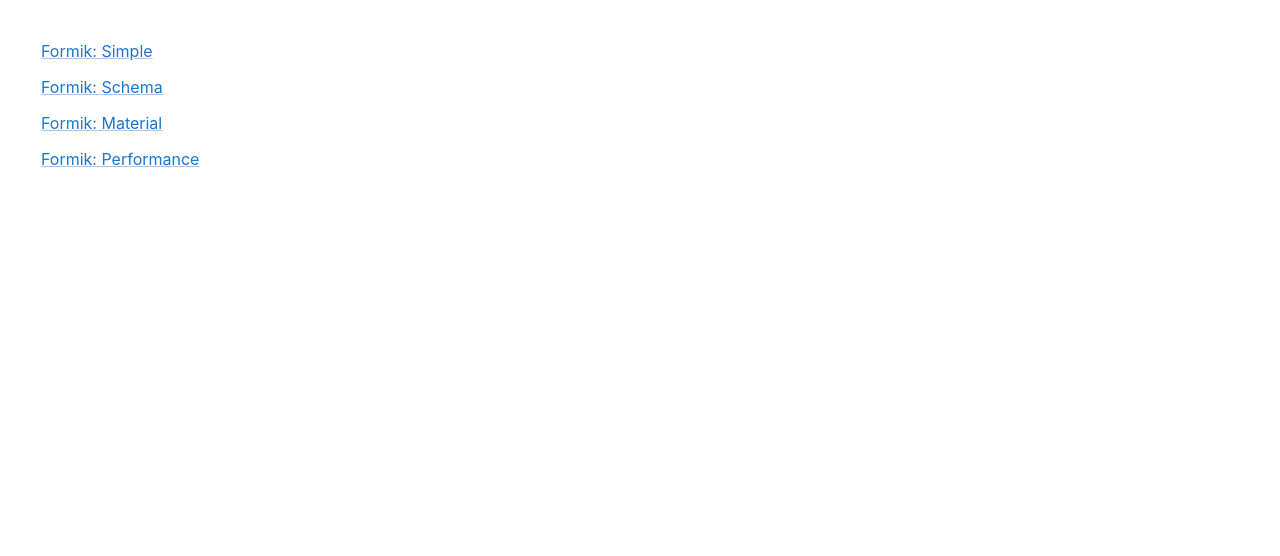
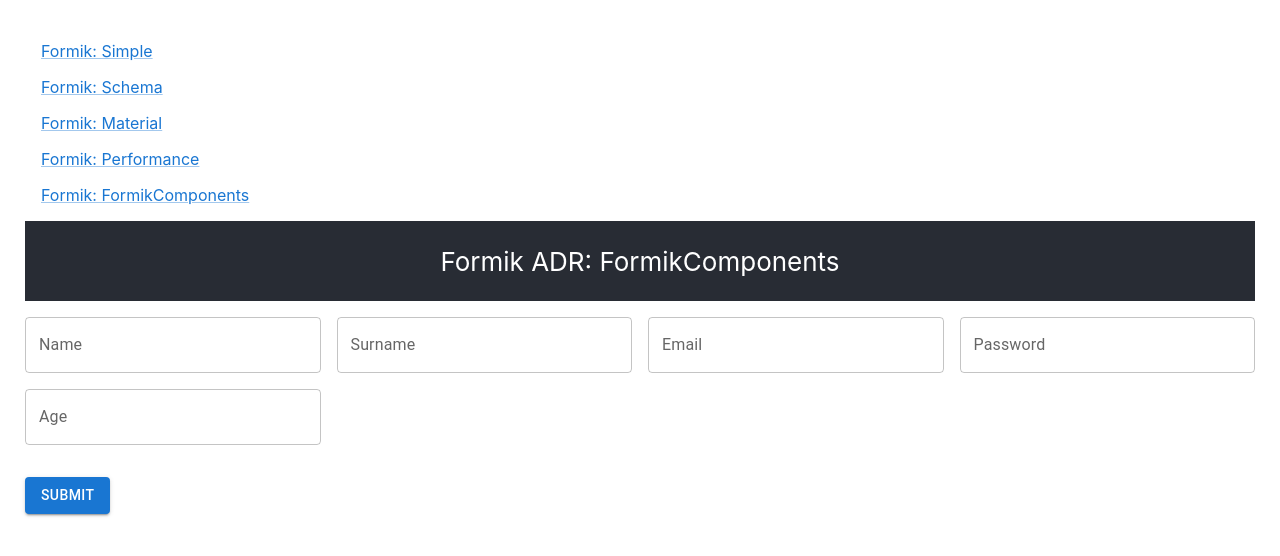
Before and after one commit to Hastaen/formik-trial-test, a React (Create React App) app: page /formik/FormikComponents in a window 1280 px wide. Shown: the top 556 px of the page. Built offline with nearby package versions, Linux system fonts and the light colour scheme.

Commit message:
formik components

```diff
--- a/src/App.tsx
+++ b/src/App.tsx
@@ -3,6 +3,7 @@
 import Schema from "./Formik/Schema/Schema";
 import Simple from "./Formik/Simple/Simple";
 import Performance from "./Formik/Performance/Performance";
+import FormikComponents from "./Formik/FormikComponents/FormikComponents";
 import "./App.css";
 import { List, ListItem, Link } from "@mui/material";
 
@@ -22,12 +23,16 @@
         <ListItem>
           <Link href="/formik/performance">Formik: Performance</Link>
         </ListItem>
+        <ListItem>
+          <Link href="/formik/FormikComponents">Formik: FormikComponents</Link>
+        </ListItem>
       </List>
       <Routes>
         <Route path="/formik/simple" element={<Simple />} />
         <Route path="/formik/schema" element={<Schema />} />
         <Route path="/formik/material" element={<Material />} />
         <Route path="/formik/performance" element={<Performance />} />
+        <Route path="/formik/FormikComponents" element={<FormikComponents />} />
       </Routes>
     </BrowserRouter>
   );
--- /dev/null
+++ b/src/Formik/FormikComponents/FormikComponents.tsx
@@ -0,0 +1,225 @@
+import React from "react";
+import { useFormik, Formik, Form, Field } from "formik";
+import Button from "@mui/material/Button";
+import { Box, Grid, TextField } from "@mui/material";
+import * as Yup from "yup";
+
+const SignupSchema = Yup.object().shape({
+  name: Yup.string()
+    .min(2, "Too Short!")
+    .max(50, "Too Long!")
+    .required("Required"),
+  surname: Yup.string()
+    .min(2, "Too Short!")
+    .max(50, "Too Long!")
+    .required("Required"),
+  email: Yup.string().email("Invalid email").required("Required"),
+  password: Yup.string()
+    .min(10, "Too Short!")
+    .max(30, "Too Long!")
+    .matches(/\d+/, { message: "Password no number" })
+    .matches(/[a-z]+/, { message: "Password no lowercase" })
+    .matches(/[A-Z]+/, { message: "Password no uppercase" })
+    .matches(/[!@#$%^&*()-+]+/, {
+      message: "Password no special char",
+    })
+    .required("Required"),
+  age: Yup.number()
+    .positive()
+    .integer()
+    .min(10, "Too yound!")
+    .max(100, "Too old!")
+    .required("Required"),
+});
+
+const SignupForm = () => {
+  // Pass the useFormik() hook initial form values and a submit function that will
+  // be called when the form is submitted
+  const formik = useFormik({
+    initialValues: {
+      email: "",
+      name: "",
+      surname: "",
+      password: "",
+      age: "",
+    },
+    validationSchema: SignupSchema,
+    onSubmit: (values) => {
+      alert(JSON.stringify(values, null, 2));
+    },
+  });
+  console.log('formik.touched.age', formik.touched.age)
+
+  return (
+    <>
+      < Formik
+        initialValues={{
+          email: "",
+          name: "",
+          surname: "",
+          password: "",
+          age: ""
+        }}
+        validationSchema={SignupSchema}
+        onSubmit={values => {
+          alert(JSON.stringify(values, null, 2));
+        }}
+      >
+        {({ errors, touched }) => (
+          <Form>
+            <Grid container alignItems="start" direction="row" spacing={2}>
+              <Grid item xs={6} sm={4} md={3}>
+                <Box display="flex" alignItems="start" flexDirection="column">
+                  <Field name="name">
+                    {({
+                      //@ts-ignore
+                      field, // { name, value, onChange, onBlur }
+                      //@ts-ignore
+                      form: { touched, errors }, // also values, setXXXX, handleXXXX, dirty, isValid, status, etc.
+                      //@ts-ignore
+                      meta,
+                    }) => (
+                      <>
+                        <TextField
+                          label="Name"
+                          {...(field)}
+                          {...(errors.name && touched.name && {
+                            // {...(meta.touched && meta.error && {
+                            error: true,
+                            helperText: errors.name,
+                          })}
+                        />
+                      </>
+                    )}
+                  </Field>
+                </Box>
+              </Grid>
+              <Grid item xs={6} sm={4} md={3}>
+                <Box display="flex" alignItems="start" flexDirection="column">
+                  <Field name="surname">
+                    {({
+                      //@ts-ignore
+                      field, // { name, value, onChange, onBlur }
+                      //@ts-ignore
+                      form: { touched, errors }, // also values, setXXXX, handleXXXX, dirty, isValid, status, etc.
+                      //@ts-ignore
+                      meta,
+                    }) => (
+                      <>
+                        <TextField
+                          label="Surname"
+                          {...(field)}
+                          {...(errors.surname && touched.surname && {
+                            // {...(meta.touched && meta.error && {
+                            error: true,
+                            helperText: errors.surname,
+                          })}
+                        />
+                      </>
+                    )}
+                  </Field>
+                </Box>
+              </Grid>
+              <Grid item xs={6} sm={4} md={3}>
+                <Box display="flex" alignItems="start" flexDirection="column">
+                  <Field name="email">
+                    {({
+                      //@ts-ignore
+                      field, // { name, value, onChange, onBlur }
+                      //@ts-ignore
+                      form: { touched, errors }, // also values, setXXXX, handleXXXX, dirty, isValid, status, etc.
+                      //@ts-ignore
+                      meta,
+                    }) => (
+                      <>
+                        <TextField
+                          label="Email"
+                          {...(field)}
+                          {...(errors.email && touched.email && {
+                            // {...(meta.touched && meta.error && {
+                            error: true,
+                            helperText: errors.email,
+                          })}
+                        />
+                      </>
+                    )}
+                  </Field>
+                </Box>
+              </Grid>
+              <Grid item xs={6} sm={4} md={3}>
+                <Box display="flex" alignItems="start" flexDirection="column">
+                  <Field name="password">
+                    {({
+                      //@ts-ignore
+                      field, // { name, value, onChange, onBlur }
+                      //@ts-ignore
+                      form: { touched, errors }, // also values, setXXXX, handleXXXX, dirty, isValid, status, etc.
+                      //@ts-ignore
+                      meta,
+                    }) => (
+                      <>
+                        <TextField
+                          label="Password"
+                          {...(field)}
+                          {...(errors.password && touched.password && {
+                            // {...(meta.touched && meta.error && {
+                            error: true,
+                            helperText: errors.password,
+                          })}
+                        />
+                      </>
+                    )}
+                  </Field>
+                </Box>
+              </Grid>
+              <Grid item xs={6} sm={4} md={3}>
+                <Box display="flex" alignItems="start" flexDirection="column">
+                  <Field name="age">
+                    {({
+                      //@ts-ignore
+                      field, // { name, value, onChange, onBlur }
+                      //@ts-ignore
+                      form: { touched, errors }, // also values, setXXXX, handleXXXX, dirty, isValid, status, etc.
+                      //@ts-ignore
+                      meta,
+                    }) => (
+                      <>
+                        <TextField
+                          label="Age"
+                          {...(field)}
+                          {...(errors.age && touched.age && {
+                            // {...(meta.touched && meta.error && {
+                            error: true,
+                            helperText: errors.age,
+                          })}
+                        />
+                      </>
+                    )}
+                  </Field>
+                </Box>
+              </Grid>
+            </Grid>
+            <Grid container alignItems="start" direction="row" spacing={2} mt={2}>
+              <Grid item>
+                <Button variant="contained" type="submit">
+                  Submit
+                </Button>
+              </Grid>
+            </Grid>
+          </Form>
+        )}
+      </Formik >
+    </>
+  );
+};
+
+function FormikComponents() {
+  return (
+    <div className="App">
+      <header className="App-header">Formik ADR: FormikComponents</header>
+      <SignupForm />
+    </div>
+  );
+}
+
+export default FormikComponents;
--- a/src/Formik/Material/Material.tsx
+++ b/src/Formik/Material/Material.tsx
@@ -1,5 +1,5 @@
 import React from "react";
-import { useFormik, Formik, Form, Field } from "formik";
+import { useFormik } from "formik";
 import Button from "@mui/material/Button";
 import { Box, Grid, TextField } from "@mui/material";
 import * as Yup from "yup";
@@ -48,7 +48,6 @@
       alert(JSON.stringify(values, null, 2));
     },
   });
-  console.log('formik.touched.age', formik.touched.age)
   return (
     <form onSubmit={formik.handleSubmit}>
       <Grid container alignItems="start" direction="row" spacing={2}>
```
